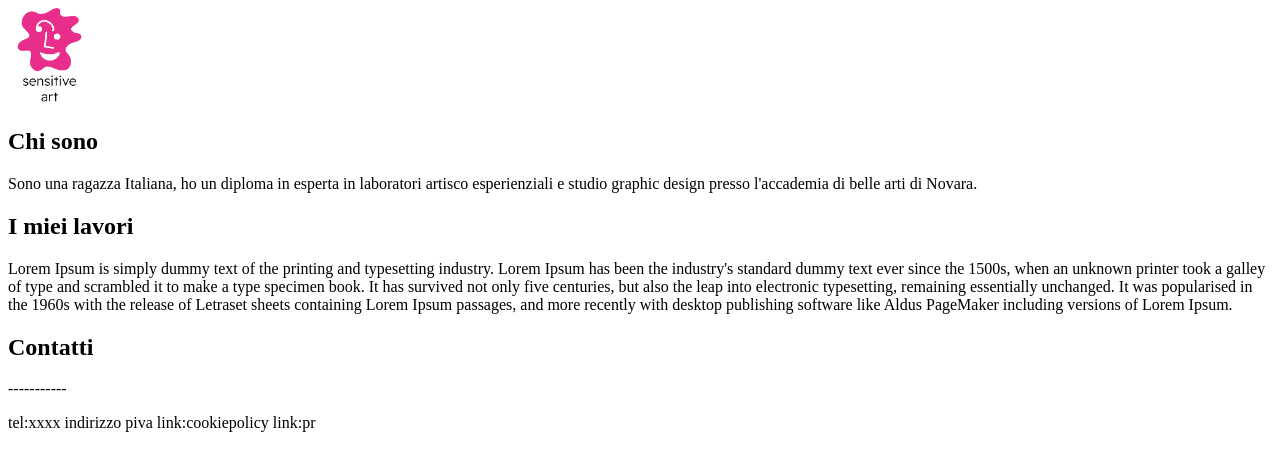
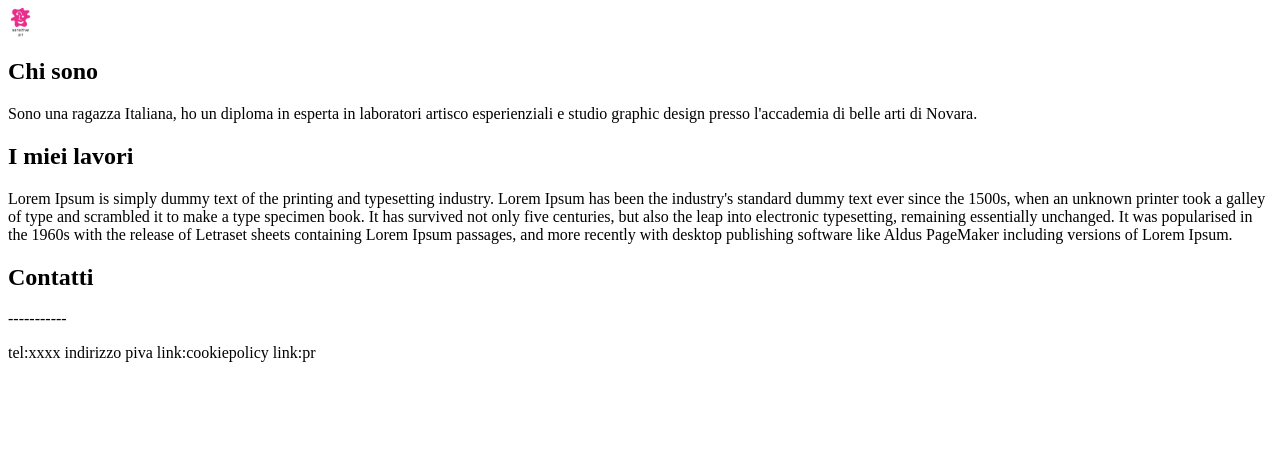
Before and after one commit to Martina-Acquaro/SesitiveArt, a plain HTML site: page index.html in a window 1280 px wide. Drawn offline with Linux system fonts and the light colour scheme.

Commit message:
Misura logo

```diff
--- a/index.html
+++ b/index.html
@@ -6,7 +6,7 @@
 </body>
 
 <div>
-    <img src="img/logo sensitive art.png" alt="logosensitivrart" height="100">
+    <img src="img/logo sensitive art.png" alt="logosensitivrart" height="30">
 
 </div>
 <div id="chisono">
```
